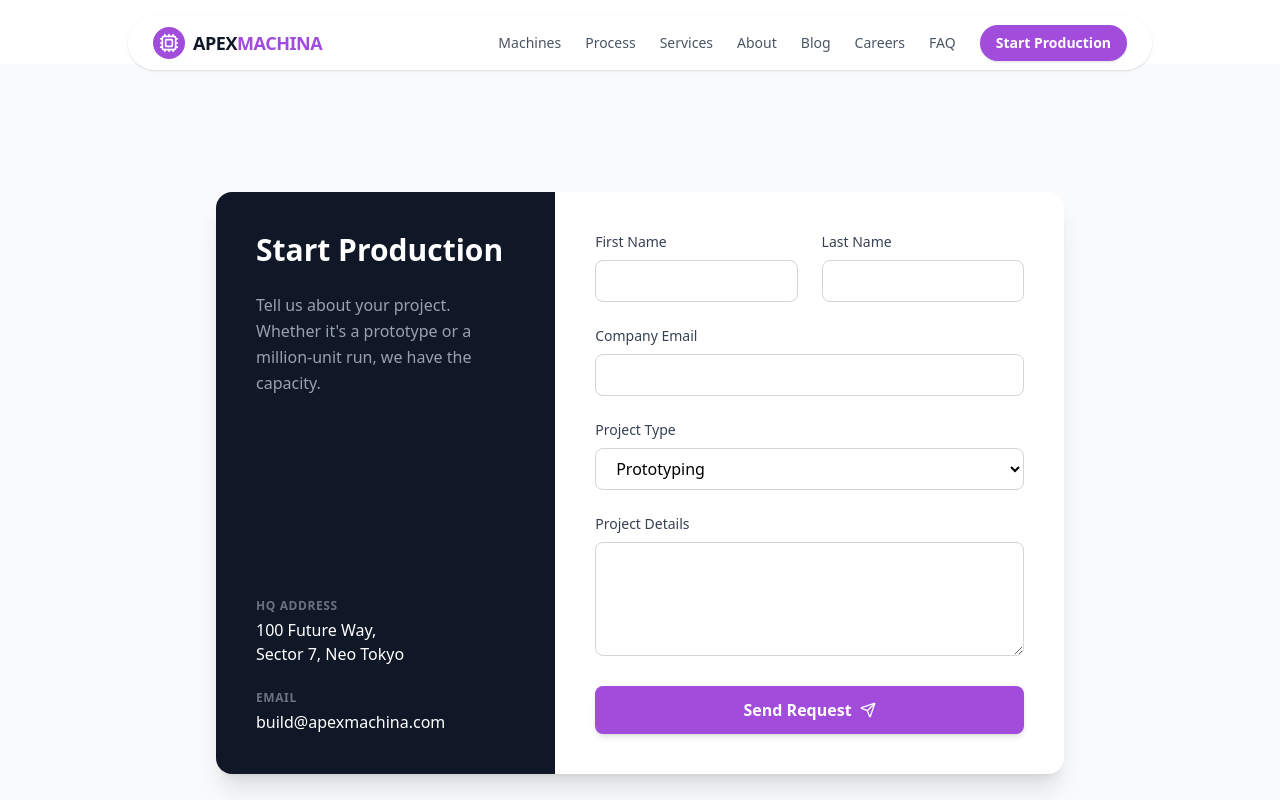
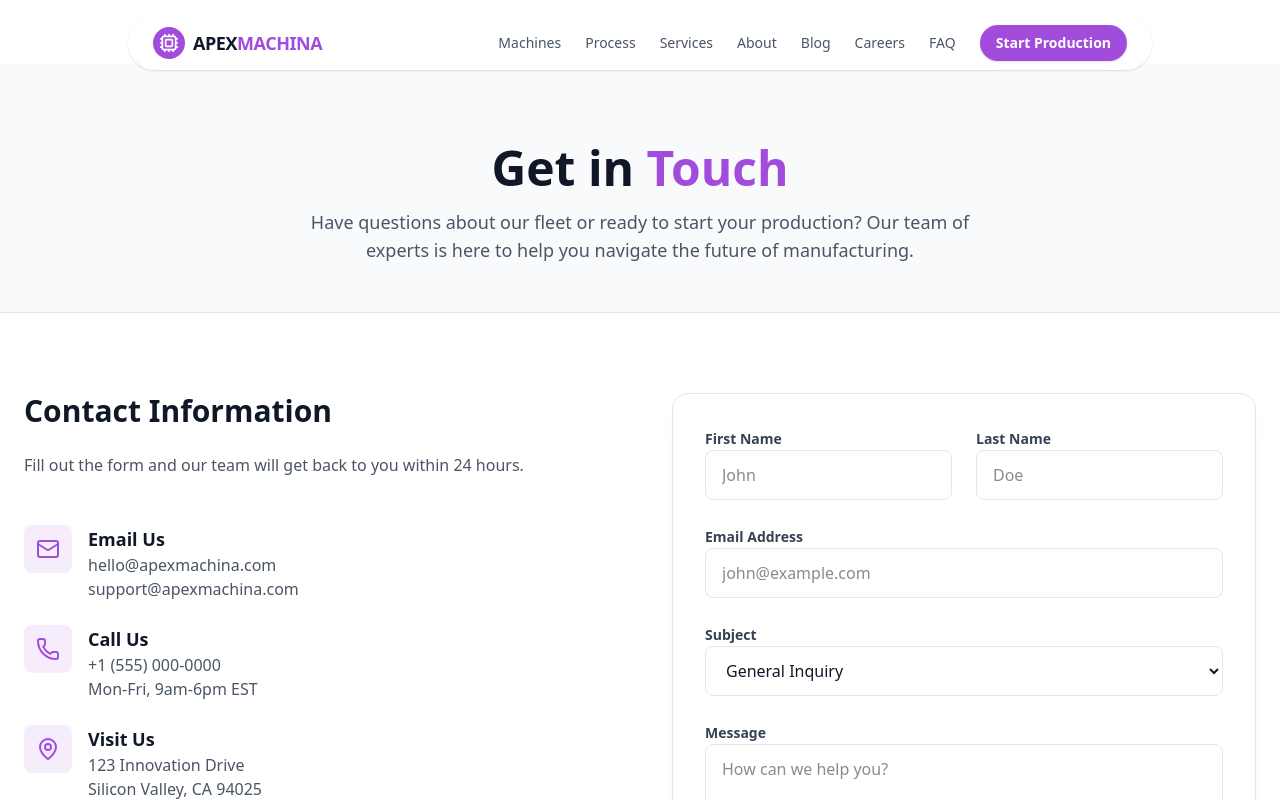
Before and after one commit to abu-tahir-0/test-llm-2, a Next.js app: page /contact in a window 1280 px wide. Shown: the top 800 px of the page. Built offline with nearby package versions, Linux system fonts and the light colour scheme.

Commit message:
AI Agent: add a contact form to the website

```diff
--- a/src/app/contact/page.tsx
+++ b/src/app/contact/page.tsx
@@ -1,99 +1,162 @@
 'use client';
 
-import { useState } from 'react';
-import { Send, CheckCircle } from 'lucide-react';
+import { motion } from 'framer-motion';
+import { Mail, Phone, MapPin, Send } from 'lucide-react';
 
 export default function ContactPage() {
-  const [submitted, setSubmitted] = useState(false);
+  return (
+    <div className="bg-white text-gray-900 min-h-screen">
+      {/* Hero Section */}
+      <section className="pt-20 pb-12 bg-gray-50 border-b border-gray-200">
+        <div className="container mx-auto px-6 text-center">
+          <motion.h1
+            initial={{ opacity: 0, y: 20 }}
+            animate={{ opacity: 1, y: 0 }}
+            className="text-4xl md:text-5xl font-bold mb-4"
+          >
+            Get in <span className="text-[#A24CDC]">Touch</span>
+          </motion.h1>
+          <p className="text-gray-600 max-w-2xl mx-auto text-lg">
+            Have questions about our fleet or ready to start your production? Our team of experts is here to help you navigate the future of manufacturing.
+          </p>
+        </div>
+      </section>
 
-  const handleSubmit = (e: React.FormEvent) => {
-    e.preventDefault();
-    setSubmitted(true);
-    // Simulate API call
-    setTimeout(() => setSubmitted(false), 3000);
-  };
+      <section className="py-20">
+        <div className="container mx-auto px-6">
+          <div className="grid grid-cols-1 lg:grid-cols-2 gap-16">
 
-  if (submitted) {
-    return (
-      <div className="min-h-screen flex items-center justify-center bg-gray-50 pt-20">
-        <div className="text-center animate-in zoom-in duration-300">
-          <div className="w-24 h-24 bg-green-100 rounded-full flex items-center justify-center mx-auto mb-6">
-            <CheckCircle className="w-12 h-12 text-green-600" />
-          </div>
-          <h2 className="text-3xl font-bold text-gray-900 mb-2">Request Received</h2>
-          <p className="text-gray-600">Our engineering team will review your specs shortly.</p>
-        </div>
-      </div>
-    );
-  }
-
-  return (
-    <div className="min-h-screen bg-gray-50 pt-32 pb-24">
-      <div className="container mx-auto px-6 max-w-4xl">
-        <div className="bg-white rounded-2xl shadow-xl overflow-hidden flex flex-col md:flex-row">
-
-          {/* Info Side */}
-          <div className="w-full md:w-2/5 bg-gray-900 text-white p-10 flex flex-col justify-between">
+            {/* Contact Information */}
+            <motion.div
+              initial={{ opacity: 0, x: -20 }}
+              animate={{ opacity: 1, x: 0 }}
+              transition={{ delay: 0.2 }}
+              className="space-y-12"
+            >
               <div>
-              <h2 className="text-3xl font-bold mb-6">Start Production</h2>
-              <p className="text-gray-400 mb-8 leading-relaxed">
-                Tell us about your project. Whether it's a prototype or a million-unit run, we have the capacity.
+                <h2 className="text-3xl font-bold mb-6">Contact Information</h2>
+                <p className="text-gray-600 mb-8">
+                  Fill out the form and our team will get back to you within 24 hours.
                 </p>
               </div>
 
               <div className="space-y-6">
-              <div>
-                <span className="block text-xs font-bold text-gray-500 uppercase tracking-wider mb-1">HQ Address</span>
-                <p className="font-medium">100 Future Way,<br/>Sector 7, Neo Tokyo</p>
+                <div className="flex items-start gap-4">
+                  <div className="p-3 bg-[#A24CDC]/10 rounded-lg text-[#A24CDC]">
+                    <Mail className="w-6 h-6" />
                   </div>
                   <div>
-                <span className="block text-xs font-bold text-gray-500 uppercase tracking-wider mb-1">Email</span>
-                <p className="font-medium">build@apexmachina.com</p>
+                    <h4 className="font-semibold text-lg">Email Us</h4>
+                    <p className="text-gray-600">hello@apexmachina.com</p>
+                    <p className="text-gray-600">support@apexmachina.com</p>
+                  </div>
+                </div>
+
+                <div className="flex items-start gap-4">
+                  <div className="p-3 bg-[#A24CDC]/10 rounded-lg text-[#A24CDC]">
+                    <Phone className="w-6 h-6" />
+                  </div>
+                  <div>
+                    <h4 className="font-semibold text-lg">Call Us</h4>
+                    <p className="text-gray-600">+1 (555) 000-0000</p>
+                    <p className="text-gray-600">Mon-Fri, 9am-6pm EST</p>
+                  </div>
+                </div>
+
+                <div className="flex items-start gap-4">
+                  <div className="p-3 bg-[#A24CDC]/10 rounded-lg text-[#A24CDC]">
+                    <MapPin className="w-6 h-6" />
+                  </div>
+                  <div>
+                    <h4 className="font-semibold text-lg">Visit Us</h4>
+                    <p className="text-gray-600">
+                      123 Innovation Drive<br />
+                      Silicon Valley, CA 94025
+                    </p>
                   </div>
                 </div>
               </div>
+            </motion.div>
 
-          {/* Form Side */}
-          <div className="w-full md:w-3/5 p-10">
-            <form onSubmit={handleSubmit} className="space-y-6">
-              <div className="grid grid-cols-2 gap-6">
-                <div>
-                  <label className="block text-sm font-medium text-gray-700 mb-2">First Name</label>
-                  <input type="text" required className="w-full px-4 py-2 rounded-lg border border-gray-300 focus:border-[#A24CDC] focus:ring-2 focus:ring-[#A24CDC]/20 outline-none transition-all" />
+            {/* Contact Form */}
+            <motion.div
+              initial={{ opacity: 0, x: 20 }}
+              animate={{ opacity: 1, x: 0 }}
+              transition={{ delay: 0.2 }}
+              className="bg-white p-8 rounded-2xl border border-gray-200 shadow-xl shadow-gray-100"
+            >
+              <form className="space-y-6" onSubmit={(e) => e.preventDefault()}>
+                <div className="grid grid-cols-1 md:grid-cols-2 gap-6">
+                  <div className="space-y-2">
+                    <label htmlFor="first-name" className="text-sm font-semibold text-gray-700">First Name</label>
+                    <input
+                      type="text"
+                      id="first-name"
+                      className="w-full px-4 py-3 rounded-lg border border-gray-200 focus:border-[#A24CDC] focus:ring-2 focus:ring-[#A24CDC]/20 outline-none transition-all"
+                      placeholder="John"
+                      required
+                    />
                   </div>
-                <div>
-                  <label className="block text-sm font-medium text-gray-700 mb-2">Last Name</label>
-                  <input type="text" required className="w-full px-4 py-2 rounded-lg border border-gray-300 focus:border-[#A24CDC] focus:ring-2 focus:ring-[#A24CDC]/20 outline-none transition-all" />
+                  <div className="space-y-2">
+                    <label htmlFor="last-name" className="text-sm font-semibold text-gray-700">Last Name</label>
+                    <input
+                      type="text"
+                      id="last-name"
+                      className="w-full px-4 py-3 rounded-lg border border-gray-200 focus:border-[#A24CDC] focus:ring-2 focus:ring-[#A24CDC]/20 outline-none transition-all"
+                      placeholder="Doe"
+                      required
+                    />
                   </div>
                 </div>
 
-              <div>
-                <label className="block text-sm font-medium text-gray-700 mb-2">Company Email</label>
-                <input type="email" required className="w-full px-4 py-2 rounded-lg border border-gray-300 focus:border-[#A24CDC] focus:ring-2 focus:ring-[#A24CDC]/20 outline-none transition-all" />
+                <div className="space-y-2">
+                  <label htmlFor="email" className="text-sm font-semibold text-gray-700">Email Address</label>
+                  <input
+                    type="email"
+                    id="email"
+                    className="w-full px-4 py-3 rounded-lg border border-gray-200 focus:border-[#A24CDC] focus:ring-2 focus:ring-[#A24CDC]/20 outline-none transition-all"
+                    placeholder="john@example.com"
+                    required
+                  />
                 </div>
 
-              <div>
-                <label className="block text-sm font-medium text-gray-700 mb-2">Project Type</label>
-                <select className="w-full px-4 py-2 rounded-lg border border-gray-300 focus:border-[#A24CDC] focus:ring-2 focus:ring-[#A24CDC]/20 outline-none transition-all bg-white">
-                  <option>Prototyping</option>
-                  <option>Mass Production</option>
-                  <option>Consultation</option>
+                <div className="space-y-2">
+                  <label htmlFor="subject" className="text-sm font-semibold text-gray-700">Subject</label>
+                  <select
+                    id="subject"
+                    className="w-full px-4 py-3 rounded-lg border border-gray-200 focus:border-[#A24CDC] focus:ring-2 focus:ring-[#A24CDC]/20 outline-none transition-all bg-white"
+                  >
+                    <option>General Inquiry</option>
+                    <option>Product Demo</option>
+                    <option>Technical Support</option>
+                    <option>Partnership</option>
                   </select>
                 </div>
 
-              <div>
-                <label className="block text-sm font-medium text-gray-700 mb-2">Project Details</label>
-                <textarea rows={4} className="w-full px-4 py-2 rounded-lg border border-gray-300 focus:border-[#A24CDC] focus:ring-2 focus:ring-[#A24CDC]/20 outline-none transition-all"></textarea>
+                <div className="space-y-2">
+                  <label htmlFor="message" className="text-sm font-semibold text-gray-700">Message</label>
+                  <textarea
+                    id="message"
+                    rows={5}
+                    className="w-full px-4 py-3 rounded-lg border border-gray-200 focus:border-[#A24CDC] focus:ring-2 focus:ring-[#A24CDC]/20 outline-none transition-all resize-none"
+                    placeholder="How can we help you?"
+                    required
+                  ></textarea>
                 </div>
 
-              <button type="submit" className="w-full py-3 bg-[#A24CDC] text-white font-bold rounded-lg shadow-md hover:bg-[#8e3bc9] hover:shadow-lg transition-all flex items-center justify-center gap-2">
-                Send Request <Send className="w-4 h-4" />
+                <button
+                  type="submit"
+                  className="w-full py-4 bg-[#A24CDC] text-white rounded-lg font-bold flex items-center justify-center gap-2 hover:bg-[#8e3ec4] transition-colors shadow-lg shadow-[#A24CDC]/20"
+                >
+                  Send Message
+                  <Send className="w-4 h-4" />
                 </button>
               </form>
-          </div>
+            </motion.div>
 
           </div>
         </div>
+      </section>
     </div>
   );
 }
```
Lines whose indentation alone changed are shown as unchanged.
